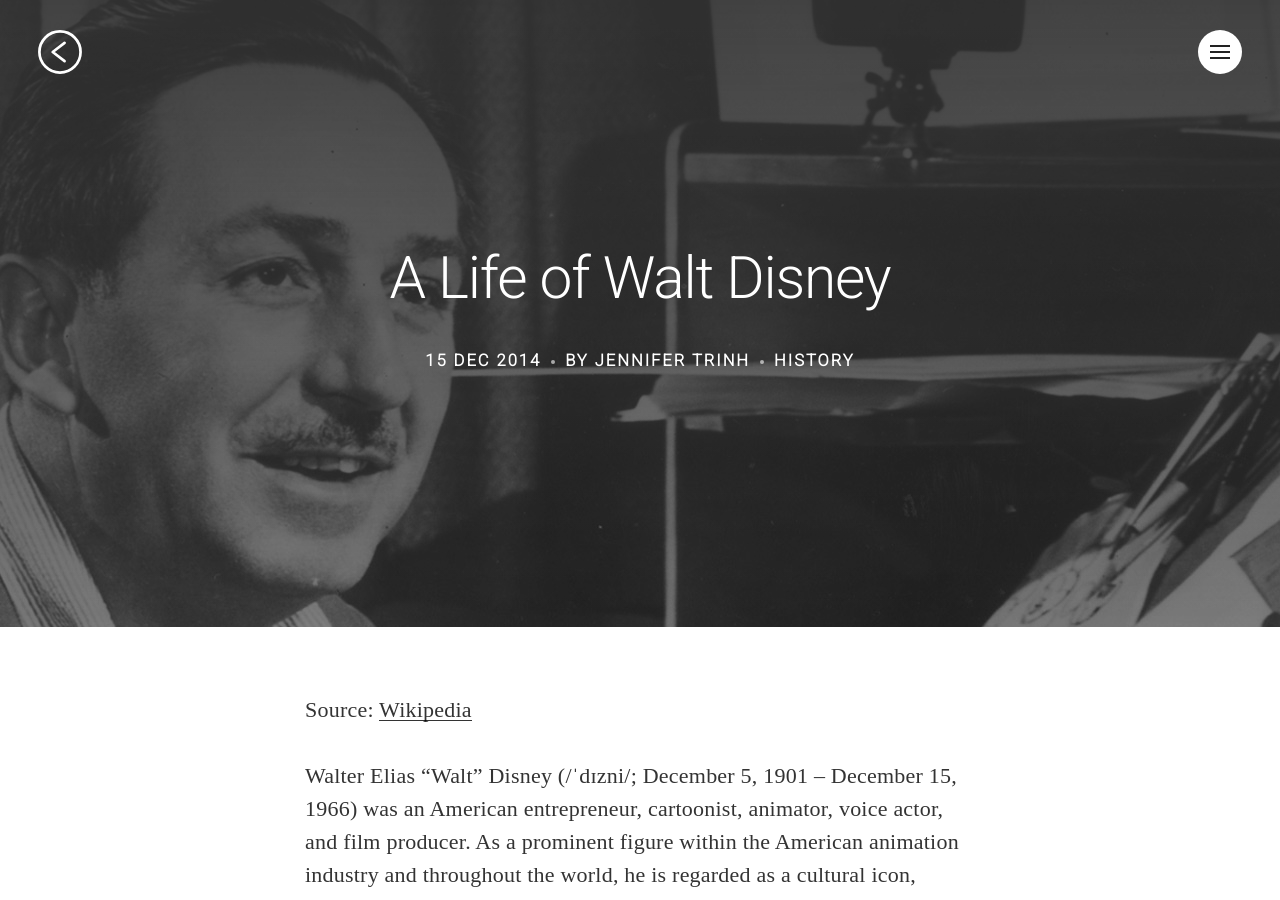
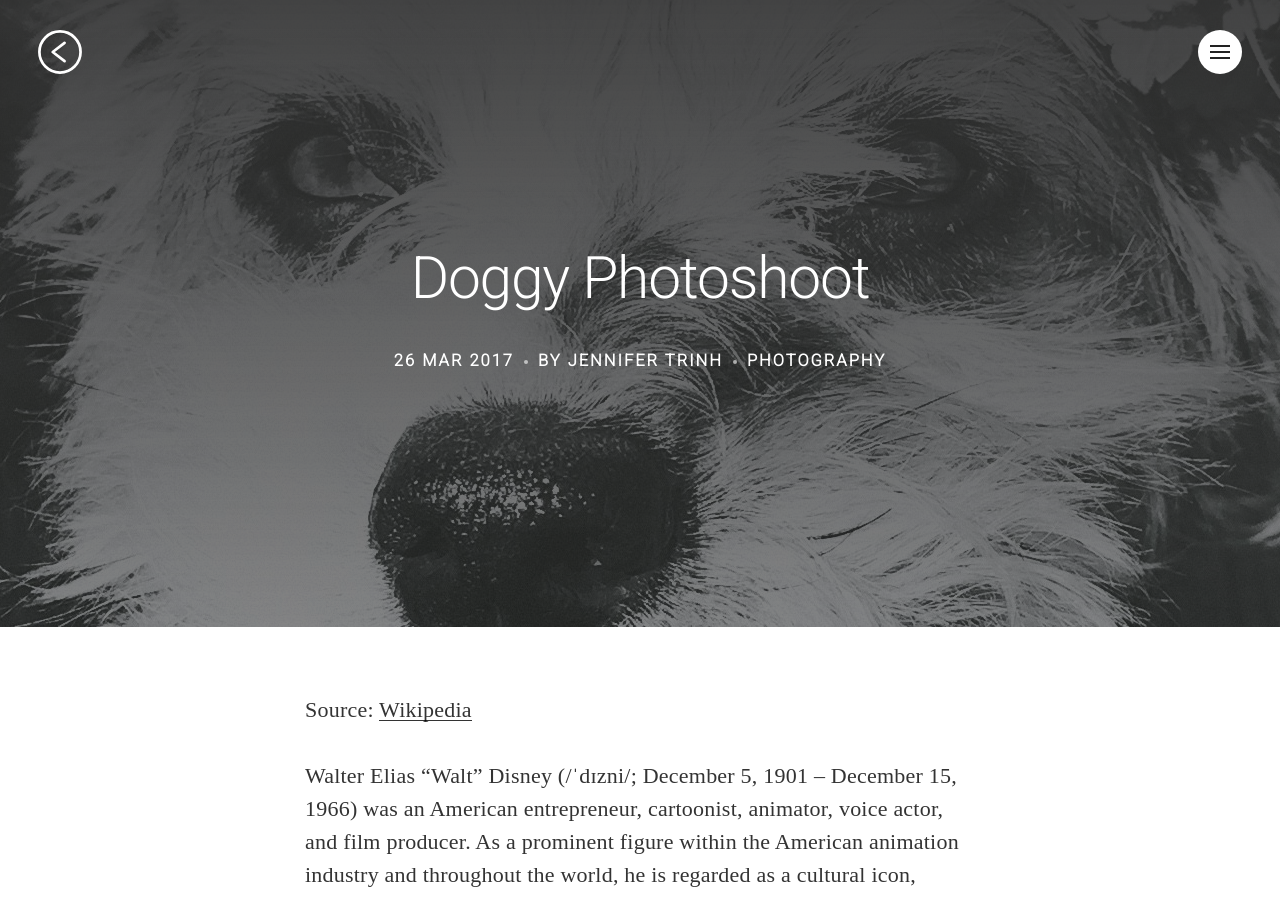
Before and after one commit to jennifertrinh/jennifertrinh.github.io, a Jekyll site: the page built from _posts/2014-12-15-a-life-of-walt-disney.markdown, in a window 1280 px wide and 900 px high. Built offline with Jekyll 4.4.1, drawn with Linux system fonts in a browser that asks for light colours; nearby versions of some CDN libraries; some web fonts are replaced; comment, search, counter and statistics services are not loaded.

Commit message:
ada post

```diff
--- a/_posts/2014-12-15-a-life-of-walt-disney.markdown
+++ b/_posts/2014-12-15-a-life-of-walt-disney.markdown
@@ -1,13 +1,13 @@
 ---
 layout: post
-title:  "A Life of Walt Disney"
-date:   2014-12-15 01:00:00
+title:  "Doggy Photoshoot"
+date:   2017-3-26 01:00:00
 last_modified_at:  2014-12-15 01:00:00
-excerpt: "Walter Elias Disney was an American entrepreneur, cartoonist, animator, voice actor, and film producer. As a prominent..."
-categories: history
-tags:  disney
+excerpt: "Mutts can be models, too. I lived with a lovely little dog named Ada (after Ada Lovelace) in Santa Cruz..."
+categories: photography
+tags:  photography santa cruz
 image:
-  feature: walt-disney.jpg
+  feature: ada.jpg
   topPosition: 0px
 bgContrast: dark
 bgGradientOpacity: darker
```
Also changed, not shown: assets/images/hero/ada.jpg (added), assets/images/hero/brusselssprouts.jpg (added).
